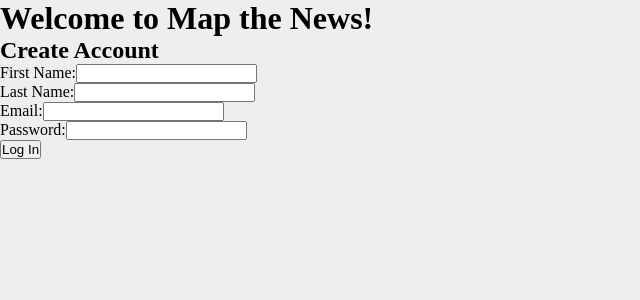
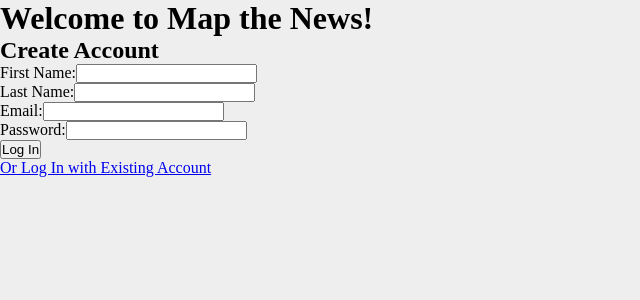
Before and after one commit to chrissyhunt/map-the-news, a React (Create React App) app in the folder client/: page /signup in a window 1280 px wide. Shown: the top 300 px of the page, without its empty margins (0-640 px from the left). Built offline with nearby package versions, Linux system fonts and the light colour scheme.

Commit message:
Cleaned up console log comments

```diff
--- a/client/src/actions/Users.js
+++ b/client/src/actions/Users.js
@@ -33,7 +33,6 @@ export function getUser() {
 
 export function createUser(userInfo, history) {
   return (dispatch) => {
-    console.log("createUser fired: ", userInfo)
     dispatch({ type: "LOADING_USER", payload: null });
     return fetch('http://localhost:3000/api/users', {
       method: "POST",
--- a/client/src/containers/Signup.js
+++ b/client/src/containers/Signup.js
@@ -1,6 +1,6 @@
 import React, { Component } from 'react';
 import { connect } from 'react-redux';
-import { Redirect } from 'react-router-dom';
+import { Redirect, Link } from 'react-router-dom';
 import '../Welcome.css';
 import { createUser } from '../actions/Users';
 
@@ -57,6 +57,9 @@ class Signup extends Component {
         <input type="password" value={this.state.userInfo.password} name="password" onChange={e => this.handleChange(e)}/><br />
         <input type="submit" value="Log In"/>
       </form>
+
+      <p><Link to={'/'}>Or Log In with Existing Account</Link></p>
+
       </React.Fragment>
     );
   }
```
